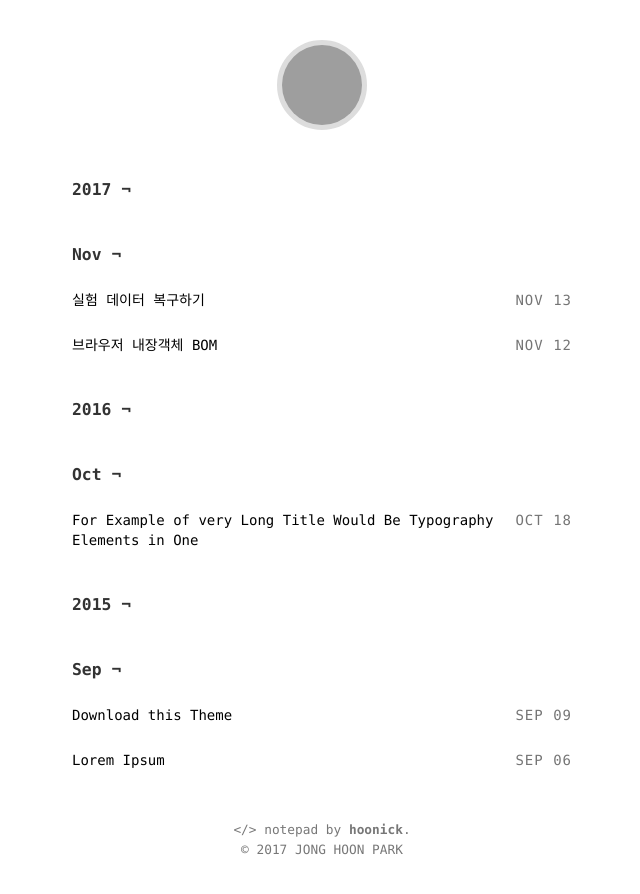
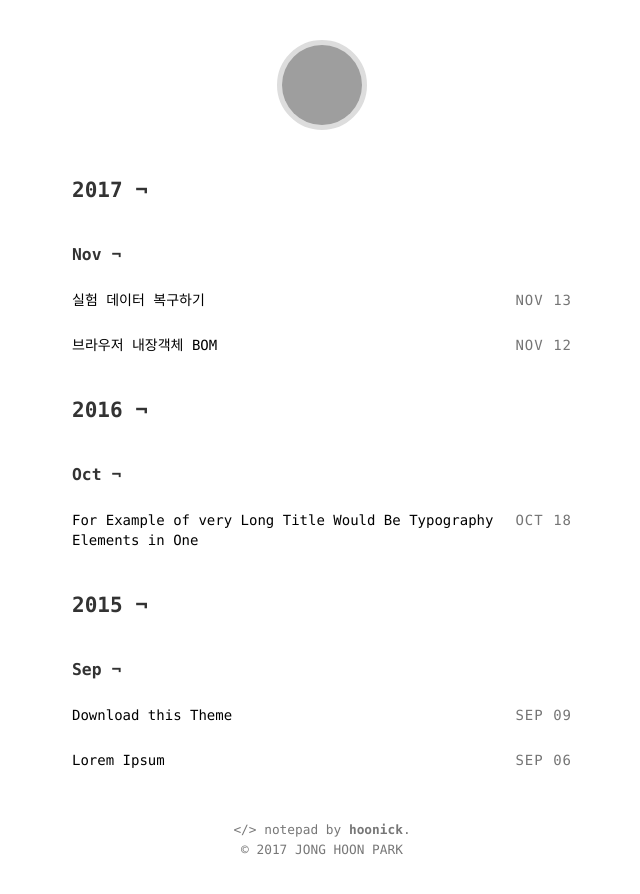
Before and after one commit to hoonick91/-old-choonick.github.io, a Jekyll site: the page built from index.html, in a window 1280 px wide. Shown: the top 894 px of the page, without its empty margins (318-958 px from the left). Built offline with Jekyll 4.4.1, drawn with Linux system fonts in a browser that asks for light colours; grey boxes are pictures that could not be loaded.

```diff
--- a/index.html
+++ b/index.html
@@ -6,13 +6,13 @@ layout: default
 
 	{% for post in site.posts %}
 		{% unless post.next %}
-			<h3>{{ post.date | date: '%Y' }} &#172;</h3>
+			<h2>{{ post.date | date: '%Y' }} &#172;</h2>
 			<h3>{{ post.date | date: '%b' }} &#172;</h3>
 		{% else %}
 			{% capture year %}{{ post.date | date: '%Y' }}{% endcapture %}
 			{% capture nyear %}{{ post.next.date | date: '%Y' }}{% endcapture %}
 			{% if year != nyear %}
-				<h3>{{ post.date | date: '%Y' }} &#172;</h3>
+				<h2>{{ post.date | date: '%Y' }} &#172;</h2>
 				<h3>{{ post.date | date: '%b' }} &#172;</h3>
 			{% endif %}
 		{% endunless %}
```
